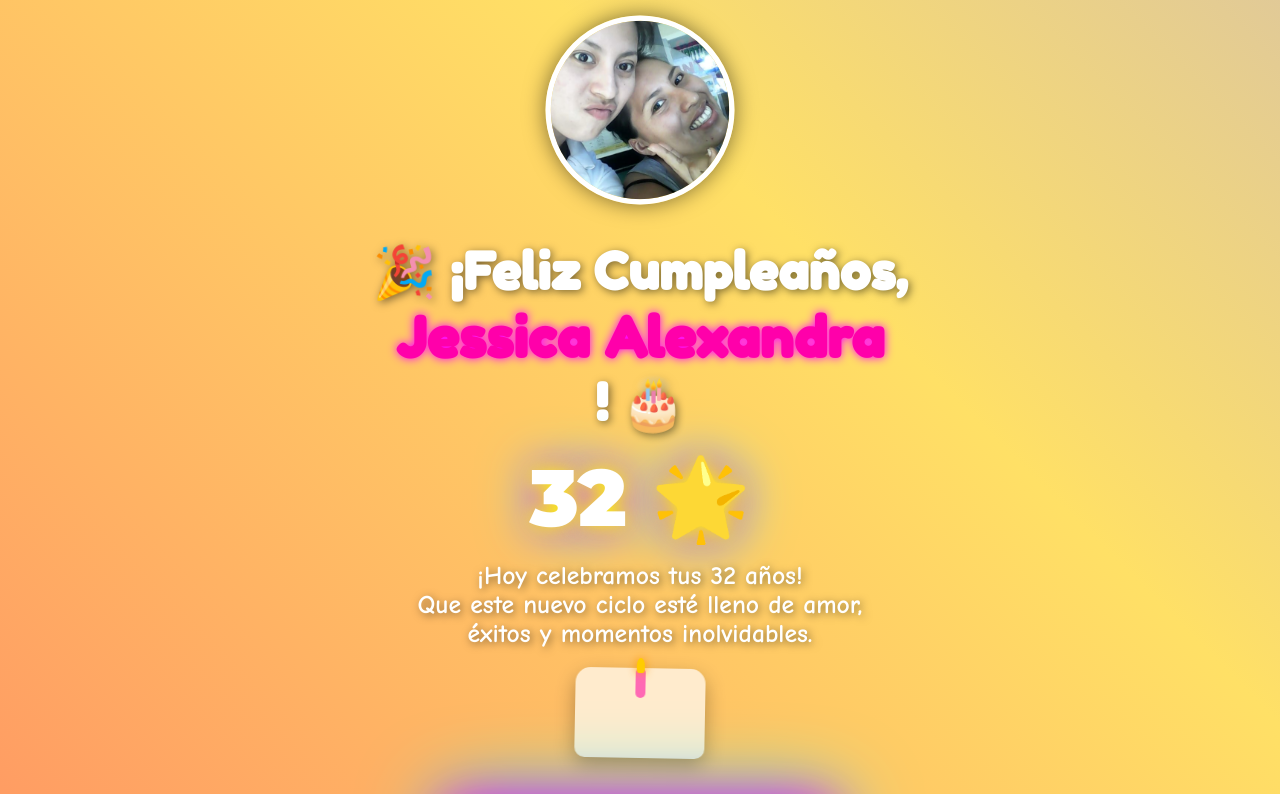
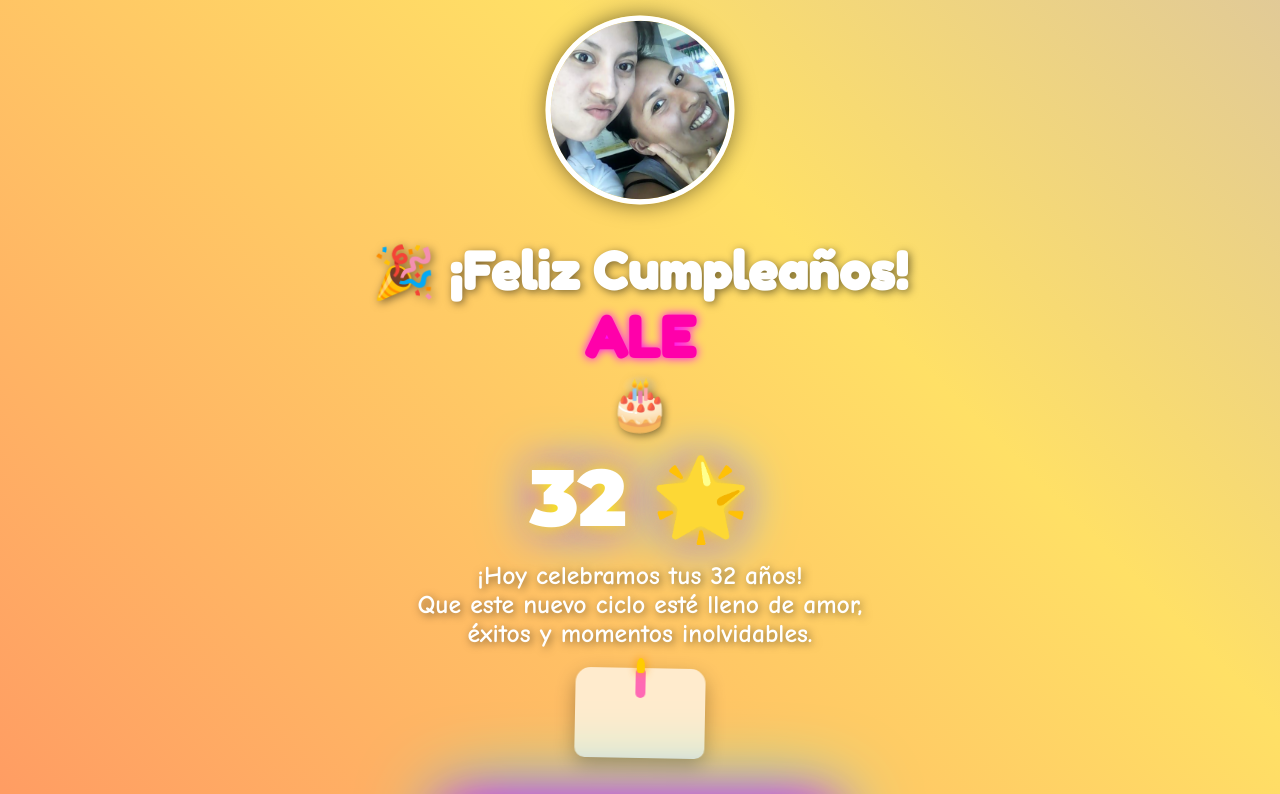
Before and after one commit to jeffersonmoyano81-art/cumple-jessica, a plain HTML site: page index.html in a window 1280 px wide. Shown: the top 794 px of the page. Drawn offline with Linux system fonts and the light colour scheme.

Commit message:
Update index.html

```diff
--- a/index.html
+++ b/index.html
@@ -162,7 +162,7 @@
   <img src="ale, pau.jpg" alt="Paú y Jessica" class="photo">
 
   <div class="container">
-    <h1>🎉 ¡Feliz Cumpleaños,<br><span class="name">Jessica Alexandra</span>! 🎂</h1>
+    <h1>🎉 ¡Feliz Cumpleaños!<br><span class="name">ALE</span> 🎂</h1>
 
     <div class="age-container">32 🌟</div>
 
```
